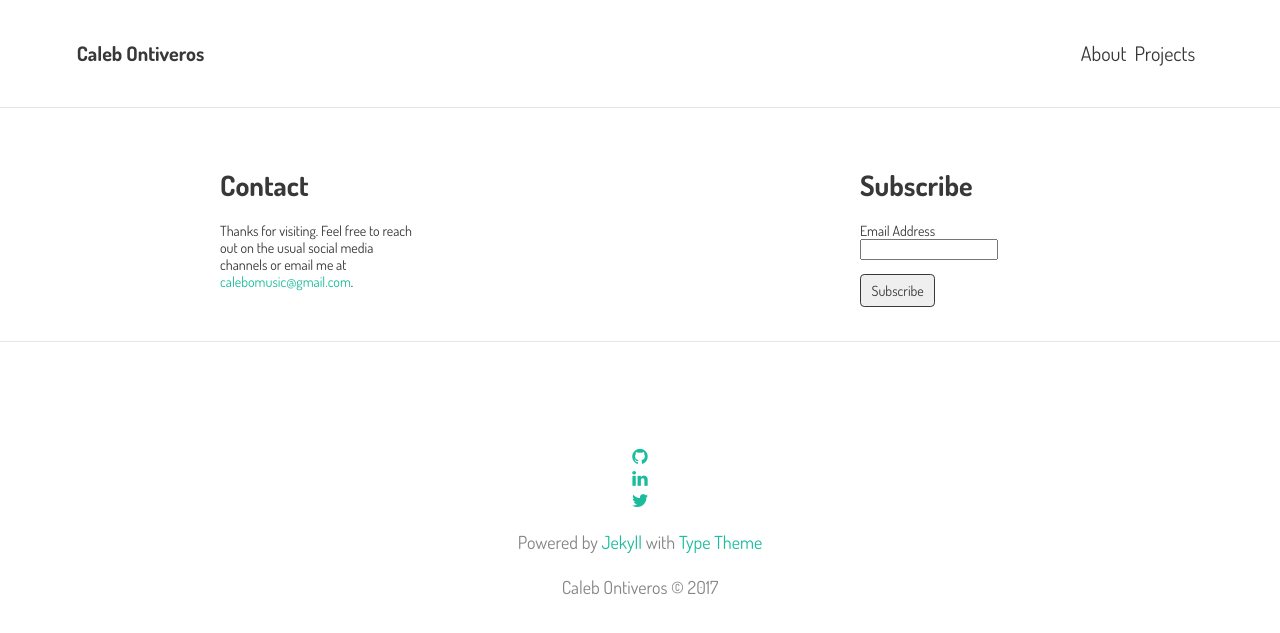
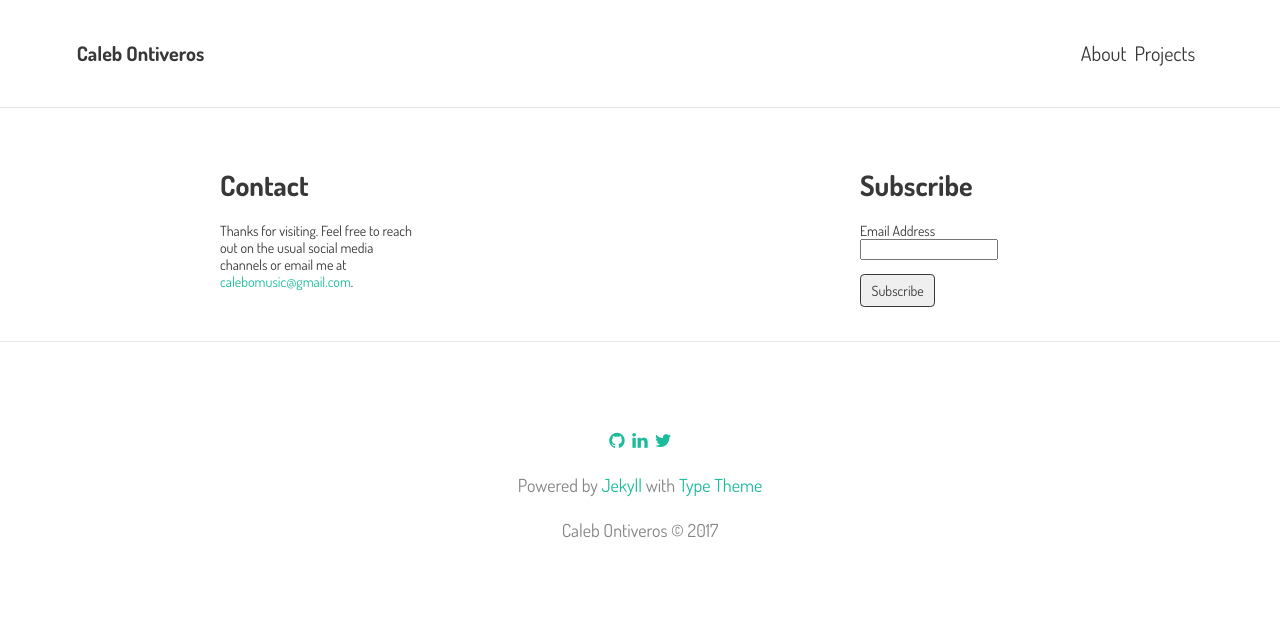
Before and after one commit to calebomusic/calebomusic.github.io, a Jekyll site: the page built from index.html, in a window 1280 px wide. Shown: the top 633 px of the page. Built offline with Jekyll 4.4.1, drawn with Linux system fonts in a browser that asks for light colours; nearby versions of some CDN libraries; the list of posts is cut into pages by our own code; comment, search, counter and statistics services are not loaded.

Commit message:
Style icons

```diff
--- a/_includes/footer.html
+++ b/_includes/footer.html
@@ -5,7 +5,7 @@
 {% if site.theme_settings.footer_text %}
 <footer class="site-footer">
 	<!-- Social icons from Font Awesome, if enabled -->
-	<p class="icons">{% include icons.html %}</p>
+	<ul class="icons">{% include icons.html %}</ul>
 	<p class="text">{{ site.theme_settings.footer_text }}</p>
 	<p class="text">Caleb Ontiveros © 2017</p>
 </footer>
--- a/_sass/includes/_footer.scss
+++ b/_sass/includes/_footer.scss
@@ -6,3 +6,9 @@
   color: lighten($text-color, 30%);
   font-size: 0.9em;
 }
+
+.icons {
+  color: black;
+  display: inline-flex;
+  cursor: pointer;
+}
```
